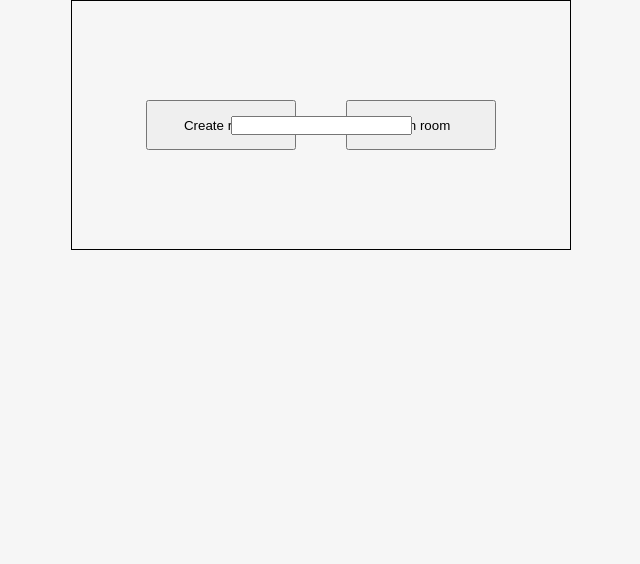
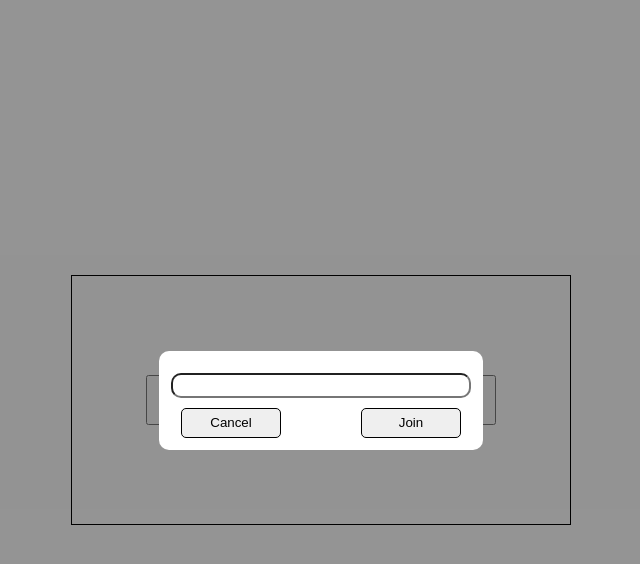
Before and after one commit to OhMyMrAIRobot/paintOnline, a React (Create React App) app in the folder client/: page / in a window 1280 px wide. Both pictures are taken after a click on the button "Join room". Shown: the top 564 px of the page, without its empty margins (319-959 px from the left). Built offline with nearby package versions, Linux system fonts and the light colour scheme; no server answers.

Commit message:
modal main page

```diff
--- a/client/src/Components/Canvas.jsx
+++ b/client/src/Components/Canvas.jsx
@@ -114,7 +114,7 @@ const Canvas = observer(() => {
 
         socket.current.onmessage = (event) => {
             let msg = JSON.parse(event.data);
-            switch (msg.method){
+            switch (msg.method) {
                 case 'initialise':
                     canvasState.setWidth(msg.width);
                     canvasState.setHeight(msg.height);
--- /dev/null
+++ b/client/src/Components/Modal.jsx
@@ -0,0 +1,20 @@
+import React from 'react';
+import '../Style/Modal.css'
+
+const Modal = ({active, setActive, children, canClose}) => {
+    return (
+        <div
+            className = {active ? "modal modal-active" : "modal"}
+            onClick={e => canClose ? setActive(false) : setActive(true)}
+        >
+            <div
+                className = {active ? "modal_content modal_content-active" : "modal_content"}
+                onClick={e => e.stopPropagation()}
+            >
+                {children}
+            </div>
+        </div>
+    );
+};
+
+export default Modal;
--- a/client/src/Pages/MainPage.jsx
+++ b/client/src/Pages/MainPage.jsx
@@ -1,6 +1,7 @@
 import React, {useEffect, useRef, useState} from 'react';
 import "../Style/Mainpage.css"
 import {useNavigate} from "react-router-dom";
+import Modal from "../Components/Modal";
 
 
 const MainPage = () => {
@@ -25,6 +26,8 @@ const MainPage = () => {
             }))
     }
 
+    const [ModalActive, setModalActive] = useState(false);
+
     const JoinRoomHandler = () => {
         let id = inputRef.current.value;
         socket.current.send(JSON.stringify({
@@ -45,12 +48,17 @@ const MainPage = () => {
 
     return (
         <div className = "main">
-            <input
-                ref = {inputRef}
-                style={{
-                    position: 'absolute',
-                }}
-            />
+
+            <Modal active={ModalActive} setActive={setModalActive} canClose={true}>
+                <div>
+                    <input className = "modal_input" ref = {inputRef} type = 'text'/>
+                    <div className={"button_container"}>
+                        <button className = "modal_button" onClick={e => setModalActive(false)}>Cancel</button>
+                        <button className = "modal_button" onClick={JoinRoomHandler}>Join</button>
+                    </div>
+                </div>
+            </Modal>
+
             <div className = "main-container">
                 <button
                     className = "main-button"
@@ -60,7 +68,7 @@ const MainPage = () => {
                 </button>
                 <button
                     className = "main-button"
-                    onClick={() => JoinRoomHandler()}
+                    onClick={() => setModalActive(true)}
                 >
                     Join room
                 </button>
--- a/client/src/Style/App.css
+++ b/client/src/Style/App.css
@@ -4,7 +4,6 @@
     margin: 0;
     padding: 0;
     box-sizing: border-box;
-
 }
 
 body{
@@ -14,6 +13,5 @@ body{
 .app {
     width: 100%;
     height: 100%;
-
     background-color: var(--background-color);
 }
--- a/client/src/Style/Mainpage.css
+++ b/client/src/Style/Mainpage.css
@@ -1,7 +1,7 @@
 @import "./Variables.css";
 
 .main{
-    height: 100%;
+    height: 100vh;
     width: 100%;
     display: flex;
     justify-content: center;
@@ -22,3 +22,26 @@
     width: 150px;
     height: 50px;
 }
+
+.button_container{
+    display: flex;
+    justify-content: space-between;
+    margin-top: 10px;
+    padding-left: 10px;
+    padding-right: 10px;
+}
+
+.modal_button{
+    border-radius: 5px;
+    border: 1px solid black;
+    cursor: pointer;
+    width: 100px;
+    height: 30px;
+}
+
+.modal_input{
+    width: 300px;
+    height: 25px;
+    margin-top: 10px;
+    border-radius: 10px;
+}
--- /dev/null
+++ b/client/src/Style/Modal.css
@@ -0,0 +1,32 @@
+@import "Variables.css";
+
+.modal{
+    width: 100%;
+    height: 100%;
+    display: flex;
+    justify-content: center;
+    align-items: center;
+    background-color: rgba(0,0,0,0.4);
+    position: fixed;
+    opacity: 0;
+    pointer-events: none;
+    transition: 0.5s;
+}
+
+.modal-active{
+    pointer-events: all;
+    opacity: 1;
+    transform: scale(1);
+}
+
+.modal_content{
+    background-color: white;
+    border-radius: 10px;
+    padding: 12px;
+    transform: scale(0.5);
+    transition: 0.4s all
+}
+
+.modal_content-active{
+    transform: scale(1);
+}
```
Also changed, not shown: 1 other file (tests, documents, lock files or other folders).
